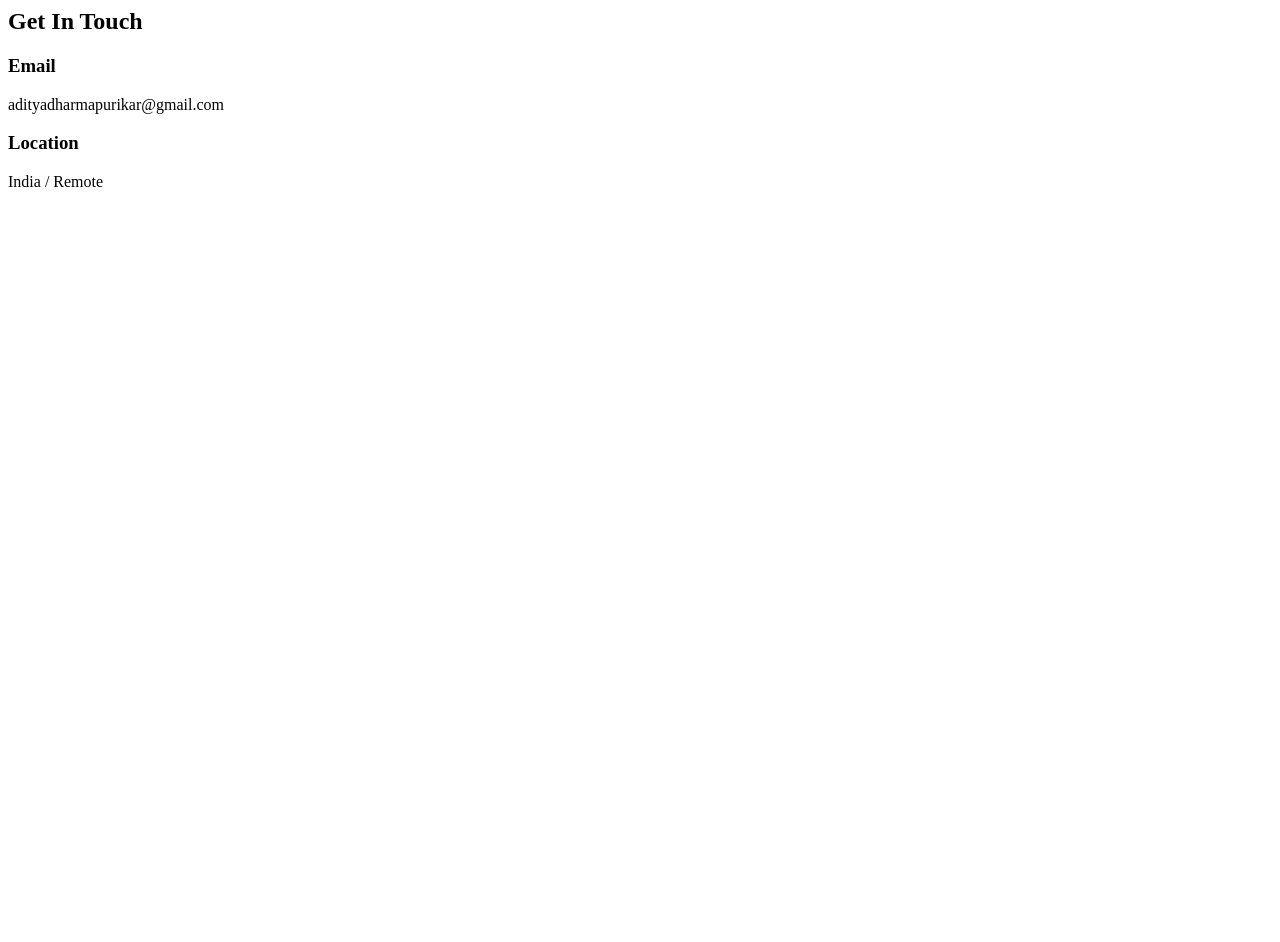
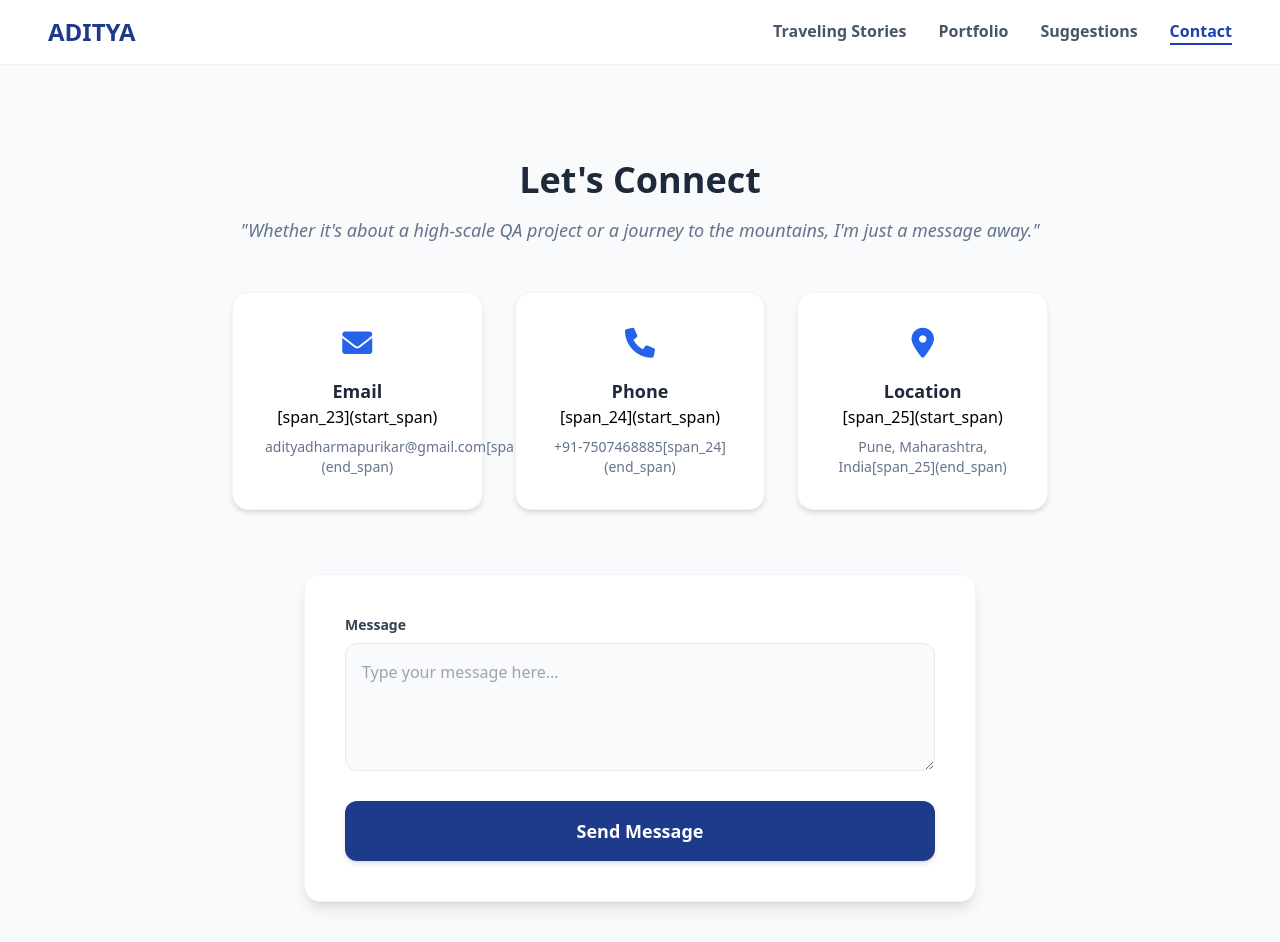
Before and after one commit to AdityaDharmapurikar/Travel-Portfolio-, a plain HTML site: page contact.html in a window 1280 px wide. Before the commit the page ends 800 px from the top, so only its background shows below. Drawn offline with nearby package versions, Linux system fonts and the light colour scheme.

Commit message:
Revamp contact.html with new layout and styling

```diff
--- a/contact.html
+++ b/contact.html
@@ -1,13 +1,56 @@
-<main class="max-w-4xl mx-auto pt-32 p-10 text-center">
-    <h2 class="text-3xl font-bold text-slate-800 mb-10">Get In Touch</h2>
-    <div class="grid md:grid-cols-2 gap-10">
-        <div class="bg-white p-8 rounded-xl shadow-md">
-            <h3 class="font-bold text-blue-800 text-xl mb-4">Email</h3>
-            <p class="text-slate-600">adityadharmapurikar@gmail.com</p>
+<!DOCTYPE html>
+<html lang="en">
+<head>
+    <meta charset="UTF-8">
+    <meta name="viewport" content="width=device-width, initial-scale=1.0">
+    <title>Contact | Aditya Dharmapurikar</title>
+    <script src="https://cdn.tailwindcss.com"></script>
+    <link href="https://cdnjs.cloudflare.com/ajax/libs/font-awesome/6.0.0/css/all.min.css" rel="stylesheet">
+</head>
+<body class="bg-slate-50">
+    <nav class="bg-white shadow-sm fixed w-full z-50 py-4 px-12 flex justify-between items-center">
+        <div class="text-2xl font-bold text-blue-900">ADITYA</div>
+        <div class="flex space-x-8">
+            <a href="index.html" class="font-semibold text-slate-600 hover:text-blue-800">Traveling Stories</a>
+            <a href="portfolio.html" class="font-semibold text-slate-600 hover:text-blue-800">Portfolio</a>
+            <a href="suggestions.html" class="font-semibold text-slate-600 hover:text-blue-800">Suggestions</a>
+            <a href="contact.html" class="font-semibold text-blue-800 border-b-2 border-blue-800">Contact</a>
         </div>
-        <div class="bg-white p-8 rounded-xl shadow-md">
-            <h3 class="font-bold text-blue-800 text-xl mb-4">Location</h3>
-            <p class="text-slate-600">India / Remote</p>
+    </nav>
+
+    <main class="max-w-4xl mx-auto pt-40 p-10 text-center">
+        <h2 class="text-4xl font-extrabold text-slate-800 mb-4">Let's Connect</h2>
+        <p class="text-slate-500 mb-12 italic text-lg">"Whether it's about a high-scale QA project or a journey to the mountains, I'm just a message away."</p>
+
+        <div class="grid md:grid-cols-3 gap-8 mb-16">
+            <div class="bg-white p-8 rounded-2xl shadow-md border border-slate-100 hover:shadow-xl transition">
+                <i class="fas fa-envelope text-blue-600 text-3xl mb-4"></i>
+                <h3 class="font-bold text-slate-800 text-lg">Email</h3>
+                [span_23](start_span)<p class="text-slate-500 text-sm mt-2">adityadharmapurikar@gmail.com[span_23](end_span)</p>
+            </div>
+            <div class="bg-white p-8 rounded-2xl shadow-md border border-slate-100 hover:shadow-xl transition">
+                <i class="fas fa-phone text-blue-600 text-3xl mb-4"></i>
+                <h3 class="font-bold text-slate-800 text-lg">Phone</h3>
+                [span_24](start_span)<p class="text-slate-500 text-sm mt-2">+91-7507468885[span_24](end_span)</p>
+            </div>
+            <div class="bg-white p-8 rounded-2xl shadow-md border border-slate-100 hover:shadow-xl transition">
+                <i class="fas fa-map-marker-alt text-blue-600 text-3xl mb-4"></i>
+                <h3 class="font-bold text-slate-800 text-lg">Location</h3>
+                [span_25](start_span)<p class="text-slate-500 text-sm mt-2">Pune, Maharashtra, India[span_25](end_span)</p>
+            </div>
         </div>
-    </div>
-</main>
+
+        <div class="bg-white max-w-2xl mx-auto p-10 rounded-2xl shadow-lg border border-slate-100">
+            <form action="https://formspree.io/f/mqakvjzl" method="POST" class="space-y-6">
+                <div class="text-left">
+                    <label class="block text-sm font-bold text-slate-700 mb-2">Message</label>
+                    <textarea name="message" placeholder="Type your message here..." class="w-full p-4 bg-slate-50 border border-slate-200 rounded-xl h-32 focus:ring-2 focus:ring-blue-600 outline-none" required></textarea>
+                </div>
+                <button type="submit" class="w-full bg-blue-900 text-white py-4 rounded-xl font-bold text-lg hover:bg-blue-800 transition shadow-md">
+                    Send Message
+                </button>
+            </form>
+        </div>
+    </main>
+</body>
+</html>
```
